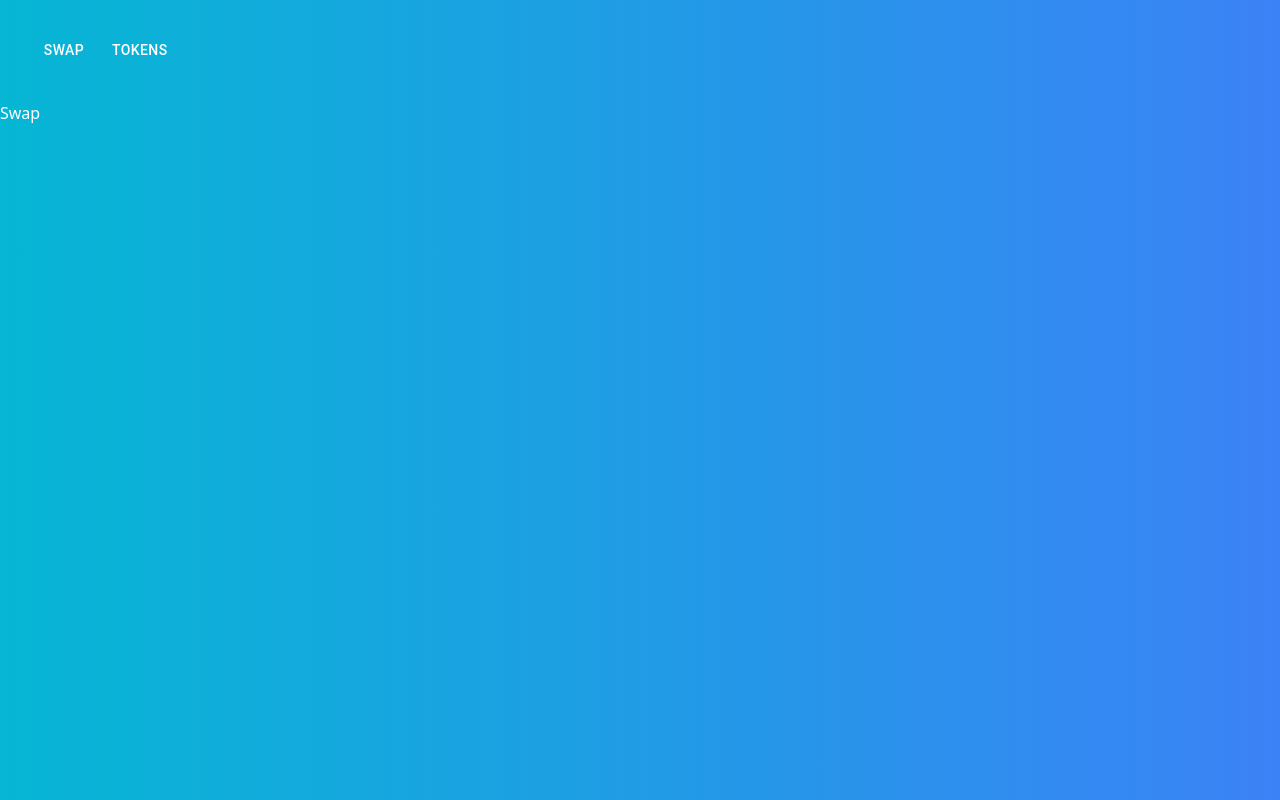
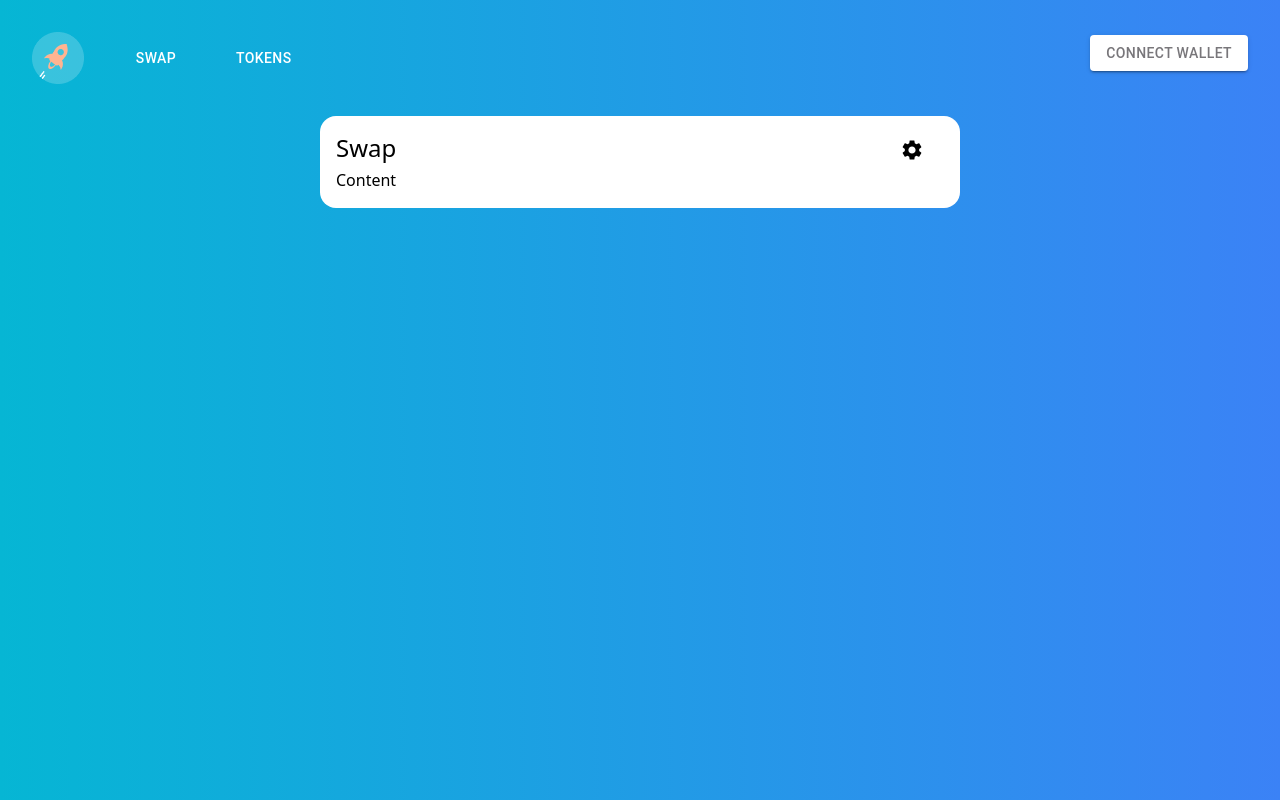
Before and after one commit to Aza-saitbot/web3-dex, a React (Create React App) app in the folder front/: page / in a window 1280 px wide. Built offline with nearby package versions, Linux system fonts and the light colour scheme.

Commit message:
feat/swap - added block center - header

```diff
--- a/front/src/App.js
+++ b/front/src/App.js
@@ -7,7 +7,7 @@ import Header from './components/Header'
 
 const App = () =>{
   return (
-    <div className="text-white h-screen w-screen bg-gradient-to-r from-cyan-500 to-blue-500">
+    <div className="h-screen w-screen bg-gradient-to-r from-cyan-500 to-blue-500">
       <Header/>
       <Routes>
         <Route path="/" element={<Swap />} />
--- a/front/src/components/Header.js
+++ b/front/src/components/Header.js
@@ -1,15 +1,31 @@
 import React from 'react'
 import { Button } from '@mui/material'
+import rocketPng from '../assets/rocket.png'
 
 const Header = () => {
   return (
-    <div className={'p-8 text-3xl flex gap-2'}>
-      {
-        ['Swap', 'Tokens'].map(tab =>
-          <Button key={tab} className="hover:bg-gray-700/80 text-white hover:bg-blue-700" style={{
-          color: 'white'}
-          } variant="text">{tab}</Button>)
-      }
+    <div className={'p-8 text-3xl flex justify-between'}>
+      <div className={'flex'}>
+        <div className={'text-xl mr-10'}>
+          <img src={rocketPng} alt=""/>
+        </div>
+        <div className={'flex gap-10'}>
+          {
+            ['Swap', 'Tokens'].map(tab =>
+              <Button key={tab} className="hover:bg-gray-700/80 text-white hover:bg-blue-700" style={{
+                color: 'white'
+              }
+              } variant="text">{tab}</Button>)
+          }
+        </div>
+      </div>
+      <div>
+        <Button className="hover:bg-gray-700/80 text-white" style={{
+          color: '#78767a',
+          backgroundColor: 'white'
+        }
+        } variant="contained">Connect Wallet</Button>
+      </div>
     </div>
   )
 }
--- a/front/src/components/Swap.js
+++ b/front/src/components/Swap.js
@@ -1,11 +1,65 @@
-import React from 'react';
+import React, { useRef, useState } from 'react'
+import SettingsIcon from '@mui/icons-material/Settings'
+import { Button, ButtonGroup, Popover } from '@mui/material'
 
+const buttons = [
+  <Button key={0.5}>O.5%</Button>,
+  <Button key={2.5}>2.5%</Button>,
+  <Button key={5.0}>5.0%</Button>
+]
 const Swap = () => {
+  const [isOpenPopup, setIsOpenPopup] = useState(false)
+  const [anchorEl, setAnchorEl] = useState(null)
+
+  const handleClick = (event) => {
+    setAnchorEl(event.currentTarget)
+    setIsOpenPopup(true)
+  }
+
+  const handleClose = () => {
+    setAnchorEl(null)
+    setIsOpenPopup(false)
+  }
+
+  const open = Boolean(anchorEl)
+  const id = open ? 'simple-popover' : undefined
+
   return (
-    <div>
-      Swap
+    <div className={'flex justify-center pt-30'}>
+      <div className={'bg-white w-1/2 p-4 rounded-2xl'}>
+        <div className={'flex justify-between'}>
+          <p className={'text-2xl'}>Swap</p>
+          <Button aria-describedby={id} variant={'text'} onClick={handleClick}>
+            <SettingsIcon style={{cursor: 'pointer', color: 'black'}}/>
+          </Button>
+          <Popover
+            id={id}
+            open={isOpenPopup}
+            anchorEl={anchorEl}
+            anchorOrigin={{
+              vertical: 'bottom',
+              horizontal: 'center',
+            }}
+            transformOrigin={{
+              vertical: 'top',
+              horizontal: 'right',
+            }}
+            onClose={handleClose}
+          >
+            <div className={'p-4'}>
+              <ButtonGroup variant="text" aria-label="Basic button group">
+                {buttons}
+              </ButtonGroup>
+            </div>
+          </Popover>
+        </div>
+        <div>
+
+          Content
+        </div>
+      </div>
     </div>
-  );
-};
+  )
+}
 
-export default Swap;
+export default Swap
```
Also changed, not shown: front/src/assets/rocket.png (added).
